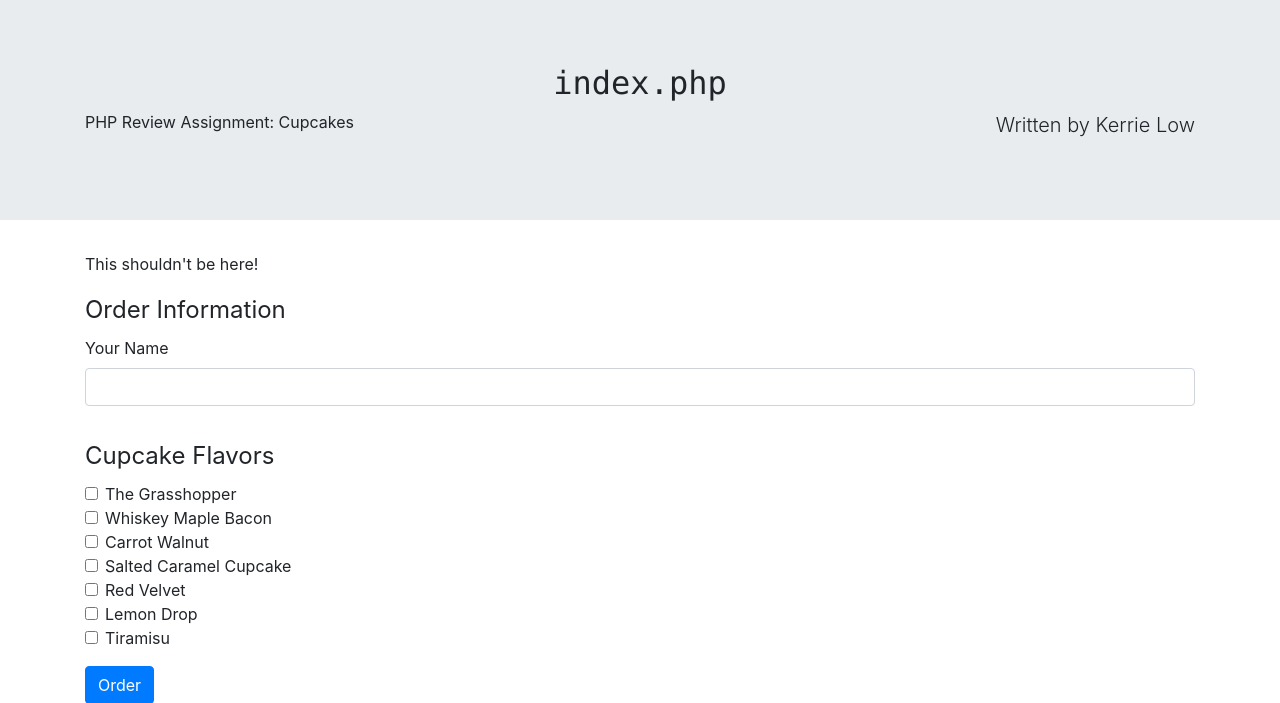
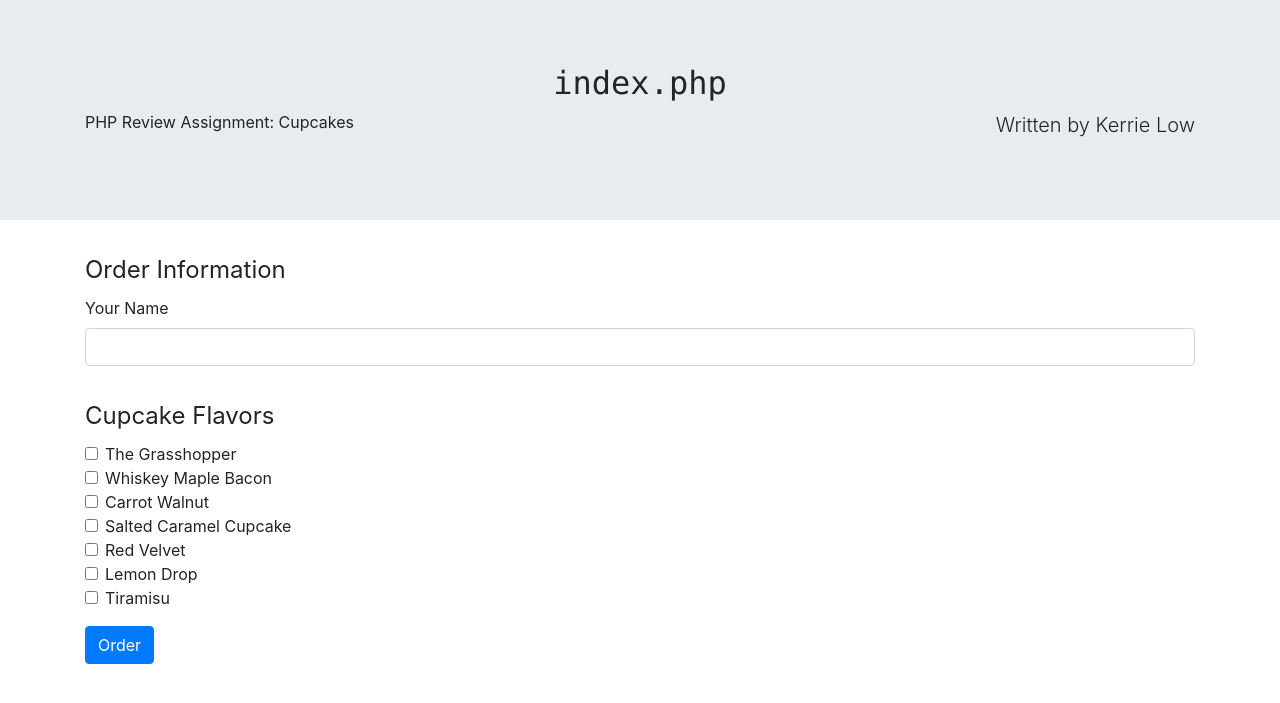
Before and after one commit to Quizzlixx/cupcakes, a PHP site: page / in a window 1280 px wide. Shown: the top 703 px of the page. Run offline with PHP 8.4, Linux system fonts and the light colour scheme.

Commit message:
Revert "Added text" I broke everything and I want to roll back to a previous version.
This reverts commit f25c486d3b2da83f792bea6b6383033e6b71c9d6.

```diff
--- a/index.php
+++ b/index.php
@@ -100,7 +100,6 @@ error_reporting(E_ALL);
     }
     if ($displayForm) {
         ?>
-        <p>This shouldn't be here!</p>
         <form id="cupcake-form" action="<?php echo htmlspecialchars($_SERVER["PHP_SELF"]); ?>" method="POST">
             <!-- Form -->
 
```
